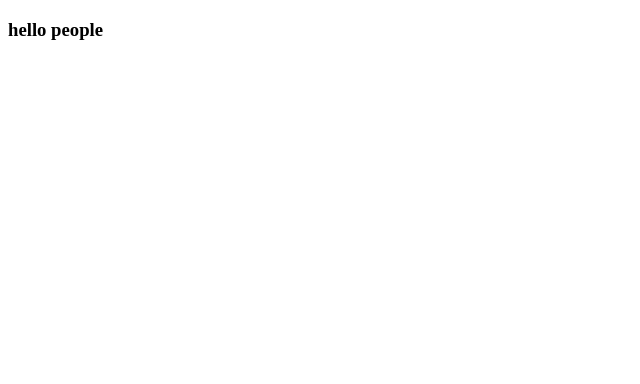
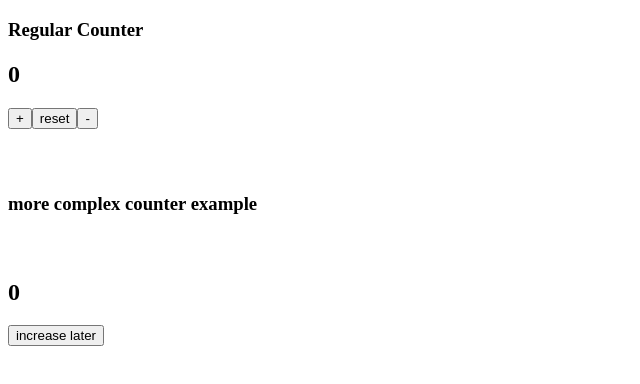
Before and after one commit to ajaySankapal/react-practice-2022, a React (Create React App) app: page / in a window 1280 px wide. Shown: the top 384 px of the page, without its empty margins (0-640 px from the left). Built offline with nearby package versions, Linux system fonts and the light colour scheme.

Commit message:
useState practice

```diff
--- /dev/null
+++ b/src/1-useState/5-useState-Counter.js
@@ -0,0 +1,35 @@
+import React, { useState } from "react";
+
+const UseStateCounter = () => {
+  const [value, setValue] = useState(0);
+  //complex counter
+  const [counter, setCounter] = useState(0);
+  const complexIncrease = () => {
+    setTimeout(() => {
+      //here what is happening is we are click the button multiple times but all this three times it is refering to the counter value 0; it is not keeping the track of the state in between our clicking ; to fix this we will set a function which will take the counter's prevState as parameter and increase it one all the time we click on the b  utton
+      //   setCounter(counter + 1);
+      setCounter((prevState) => {
+        return prevState + 1;
+      });
+    }, 2000);
+  };
+  return (
+    <>
+      <section>
+        <h3>Regular Counter</h3>
+        <h2>{value}</h2>
+        <button onClick={() => setValue(value + 1)}>+</button>
+        <button onClick={() => setValue(0)}>reset</button>
+        <button onClick={() => setValue(value - 1)}>-</button>
+      </section>
+      <section>
+        {/* more complex counter */}
+        <h3 style={{ margin: "4rem 0" }}>more complex counter example</h3>
+        <h2>{counter}</h2>
+        <button onClick={complexIncrease}>increase later</button>
+      </section>
+    </>
+  );
+};
+
+export default UseStateCounter;
--- /dev/null
+++ b/src/1-useState/data.js
@@ -0,0 +1,6 @@
+export const data = [
+  { id: 1, name: "ajay" },
+  { id: 2, name: "raja" },
+  { id: 3, name: "aman" },
+  { id: 4, name: "lucky" },
+];
--- a/src/App.js
+++ b/src/App.js
@@ -1,7 +1,10 @@
+import React from "react";
+import Setup from "./1-useState/5-useState-counter";
+
 function App() {
   return (
-    <div className="App">
-      <h3>hello people</h3>
+    <div>
+      <Setup />
     </div>
   );
 }
```
Also changed, not shown: src/1-useState/1-error-example.js (added, +20 -0 lines), src/1-useState/2-useState-basics.js (added, +27 -0 lines), src/1-useState/3-useState-Array.js (added, +32 -0 lines), src/1-useState/4-useState-Object.js (added, +23 -0 lines).
